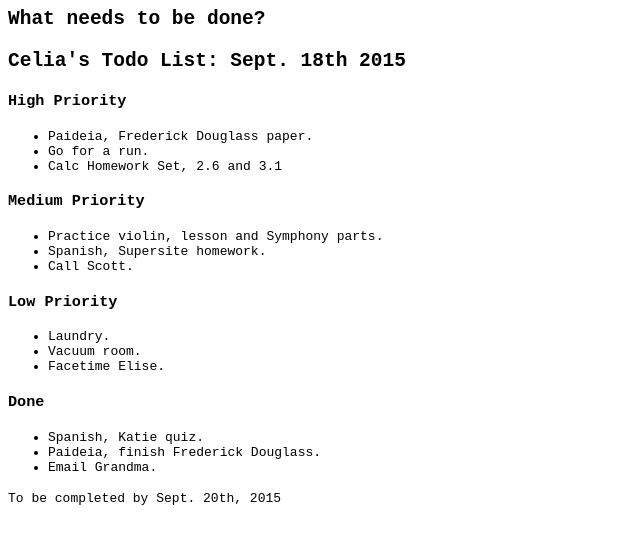
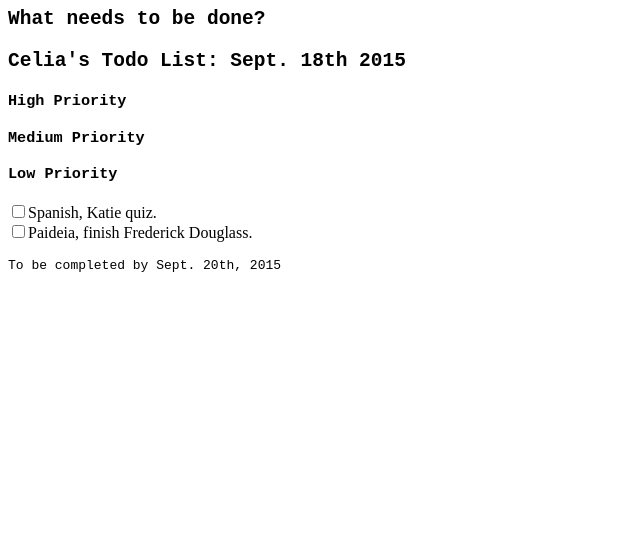
Before and after one commit to goulce01/goulce01.github.io, a plain HTML site: page todolist3.html in a window 1280 px wide. Shown: the whole page, without its empty margins (0-640 px from the left). Drawn offline with Linux system fonts and the light colour scheme.

Commit message:
Update todolist3.html

```diff
--- a/todolist3.html
+++ b/todolist3.html
@@ -1,50 +1,32 @@
 <html>
   <head>
     <title><code>Celia's Todo List: Sept. 18th, 2015</code></title>
-    <link rel=stylesheet href=todolist3.css type=type/css />
   </head>
   <body>
-    <script>
-<input type="checkbox" name="section" value="high"><br />
-<input type="checkbox" name="section" value="medium"><br />
-<input type="checkbox" name="section" value="low"><br />
-<input type="checkbox" name="section" value="done"><br />
-      </script>
     <nav>
       <h1><code>What needs to be done?</code></h1>
       <h2><code>Celia's Todo List: Sept. 18th 2015</code></h2>
     </nav>
     <section class="high">
       <h3><code>High Priority</code></h3>
-      <ul><code>
-        <li>Paideia, Frederick Douglass paper.</li>
-        <li>Go for a run.</li>
-        <li>Calc Homework Set, 2.6 and 3.1</li>
-      </code></ul>
+    <script>
+<input type="checkbox" name="section" value="high">Paideia, Frederick Douglass paper.<br />
+<input type="checkbox" name="section" value="high">Go for a run.<br />
+<input type="checkbox" name="section" value="high">Calc Homework Set<br />
+    </script>
     </section>
     <section class="medium">
       <h3><code>Medium Priority</code></h3>
-      <ul><code>
-        <li>Practice violin, lesson and Symphony parts.</li>
-        <li>Spanish, Supersite homework.</li>
-        <li>Call Scott.</li>
-      </code></ul>
+      <script>
+<input type="checkbox" name="section" value="medium">Laundry.<br />
+<input type="checkbox" name="section" value="medium">Vacuum room.<br />
+<input type="checkbox" name="section" value="medium">Facetime Elise.<br />
+    </script>
     </section>
     <section class="low">
       <h3><code>Low Priority</code></h3>
-      <ul><code>
-        <li>Laundry.</li>
-        <li>Vacuum room.</li>
-        <li>Facetime Elise.</li>
-      </code></ul>
-    </section>
-    <section class="done">
-      <h3><code>Done</code></h3>
-        <ul><code>
-        <li>Spanish, Katie quiz.</li>
-        <li>Paideia, finish Frederick Douglass.</li>
-        <li>Email Grandma.</li>
-        </code></ul>
+ <input type="checkbox" name="section" value="low">Spanish, Katie quiz.<br />
+<input type="checkbox" name="section" value="low">Paideia, finish Frederick Douglass.<br />
     </section>
     <footer>
       <p><code>To be completed by Sept. 20th, 2015</code></p>
```
